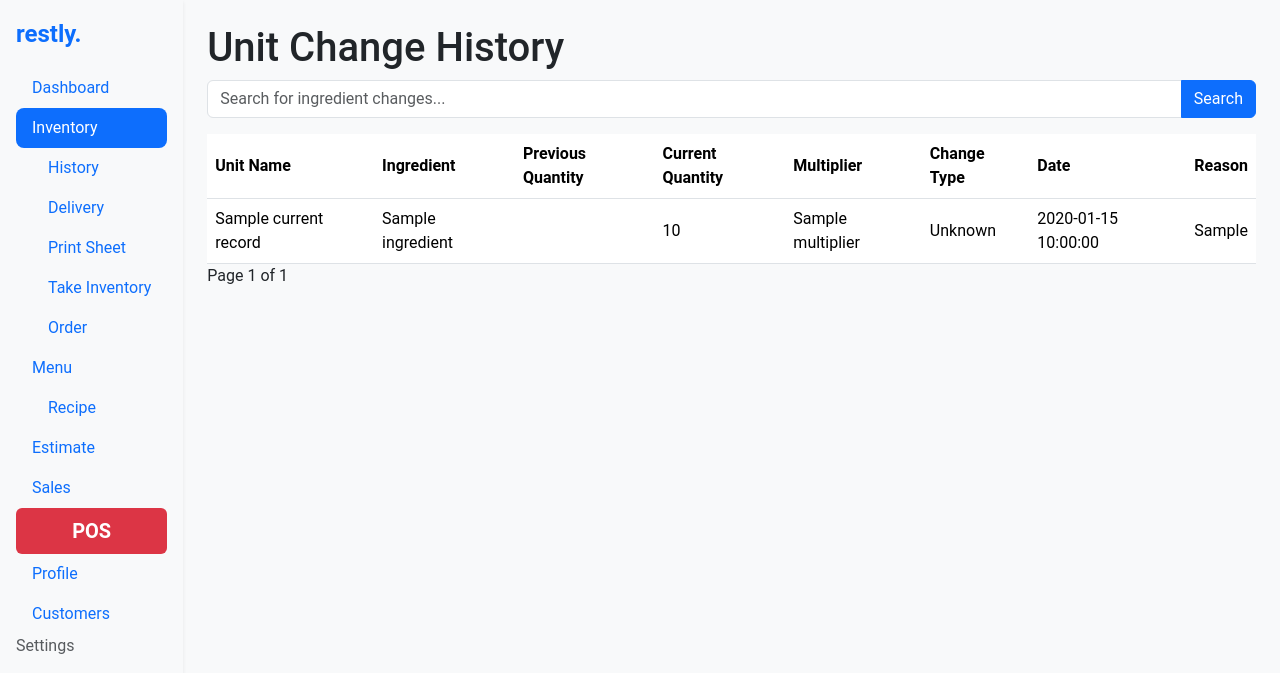
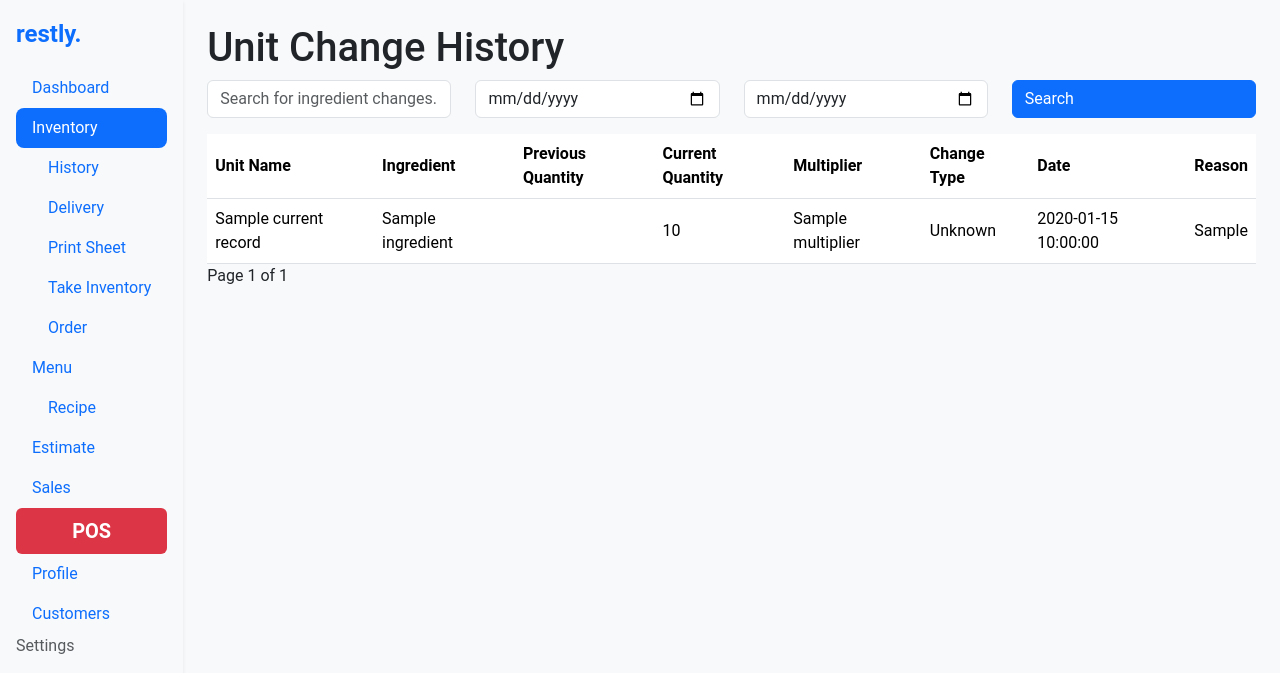
Before and after one commit to MaxIyad/restly, a Django app: template inventory/templates/inventory/inventory_history.html in a window 1280 px wide. Shown: the top 673 px of the page. Run offline with Django 5.2, Linux system fonts and the light colour scheme; the template is opened without the code that fills it: most values are stand-ins (such as "Sample title", 1, 10 or a date in 2020); parts of the project's set-up code (start-up, migrations or seed data) failed here and were passed over.

Commit message:
added date search

```diff
--- a/inventory/templates/inventory/inventory_history.html
+++ b/inventory/templates/inventory/inventory_history.html
@@ -6,7 +6,8 @@
 
 <!-- Search Form -->
 <form method="get" action="{% url 'inventory_history' %}" class="mb-3">
-    <div class="input-group">
+    <div class="row">
+        <div class="col-md-3">
             <input
                 type="text"
                 name="q"
@@ -14,9 +15,31 @@
                 placeholder="Search for ingredient changes..."
                 value="{{ search_query }}"
             />
-        <button class="btn btn-primary" type="submit">Search</button>
+        </div>
+        <div class="col-md-3">
+            <input
+                type="date"
+                name="start_date"
+                class="form-control"
+                value="{{ start_date }}"
+                placeholder="Start Date"
+            />
+        </div>
+        <div class="col-md-3">
+            <input
+                type="date"
+                name="end_date"
+                class="form-control"
+                value="{{ end_date }}"
+                placeholder="End Date"
+            />
+        </div>
+        <div class="col-md-3">
+            <button class="btn btn-primary w-100" type="submit">Search</button>
+        </div>
     </div>
 </form>
+
 
 
 <table class="table">
```
Also changed, not shown: inventory/views.py (+20 -1 lines). Lines whose indentation alone changed are shown as unchanged.
